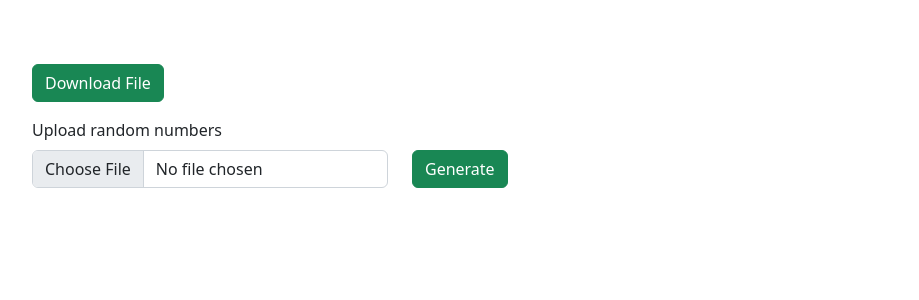
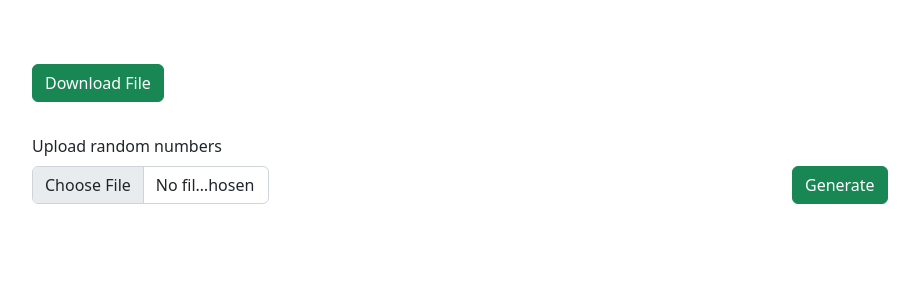
Before and after one commit to McToluene/HalogenTestBackend, an Angular app in the folder Client/: page / in a window 1280 px wide. Shown: the top 300 px of the page, without its empty margins (50-969 px from the left). Built offline with nearby package versions, Linux system fonts and the light colour scheme.

Commit message:
Upload successfully message added

```diff
--- a/Client/src/app/app.component.html
+++ b/Client/src/app/app.component.html
@@ -2,7 +2,7 @@
   <div class="row">
     <app-download></app-download>
   </div>
-  <div class="row">
+  <div class="row mt-3 justify-content-between">
     <app-upload class="col-4"></app-upload>
     <app-generate
       class="col-4 align-self-end"
--- a/Client/src/app/upload/upload.component.html
+++ b/Client/src/app/upload/upload.component.html
@@ -1,4 +1,5 @@
-<div>
+<div class="d-flex">
+  <div class="mr-5">
     <label for="formFile" class="form-label">Upload random numbers</label>
     <input
       class="form-control"
@@ -10,3 +11,10 @@
       (click)="(file.click)"
     />
   </div>
+  <div class="col-4 align-self-end">
+    <span class="download" *ngIf="progress > 0"> {{ progress }}% </span>
+    <span class="download">
+      {{ message }}
+    </span>
+  </div>
+</div>
--- a/Client/src/app/upload/upload.component.ts
+++ b/Client/src/app/upload/upload.component.ts
@@ -23,6 +23,7 @@ export class UploadComponent {
     const formData = new FormData();
     formData.append('file', fileToUpload, fileToUpload.name);
     this.makeUploadRequest(formData);
+    element.files = null;
   };
 
   private makeUploadRequest = (formData: FormData) => {
```
Also changed, not shown: 2 other files (tests, documents, lock files or other folders). Lines whose indentation alone changed are shown as unchanged.
